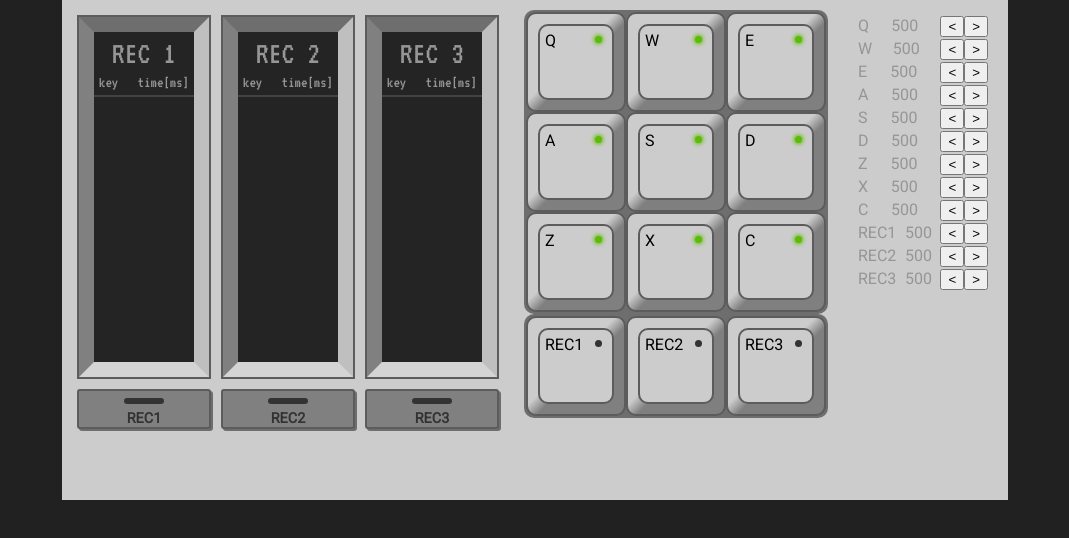
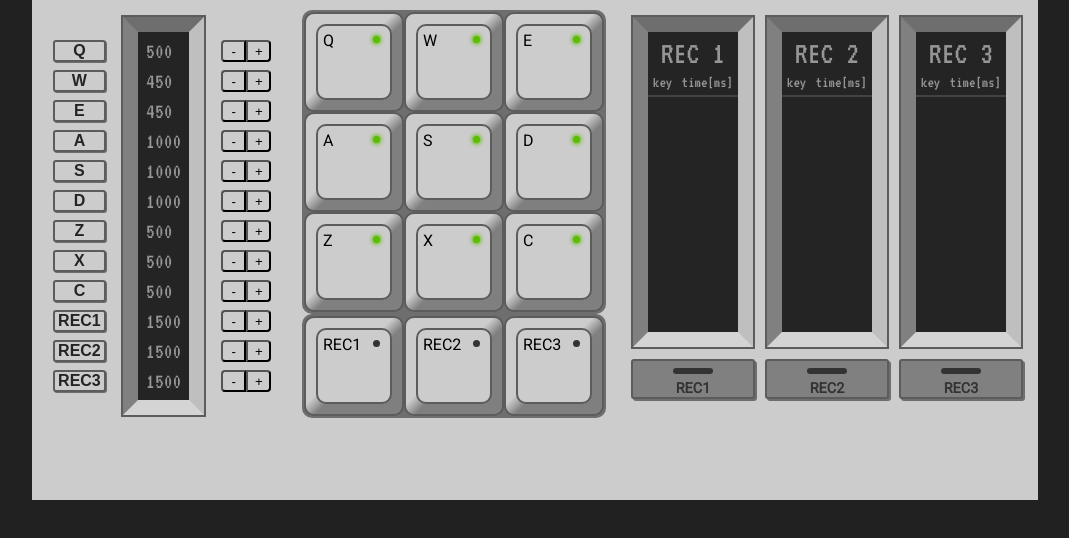
Before and after one commit to christianambukita/drum-pad-simulator, a React (Create React App) app: page / in a window 1280 px wide. Shown: the top 538 px of the page, without its empty margins (105-1174 px from the left). Built offline with nearby package versions, Linux system fonts and the light colour scheme.

Commit message:
Add interval controls retroo styling

```diff
--- a/src/components/App.js
+++ b/src/components/App.js
@@ -18,14 +18,15 @@ function App() {
         </div>
         <div className="bottom-section">
           <div className="section-container">
-            <RecBoard />
+            <LoopIntervals />
           </div>
           <div className="section-container">
             <DrumPads setDisplay={setDisplay}/>
             <RecordPads />
           </div>
+
           <div className="section-container">
-            <LoopIntervals />
+            <RecBoard />
           </div>
         </div>
 
--- a/src/components/LoopIntervals.js
+++ b/src/components/LoopIntervals.js
@@ -5,6 +5,7 @@ import modeActionCreator from '../actions/controlActionCreator'
 import {REC_MODE, ONGOING_MODE, INTER_INCREMENT, INTER_DECREMENT} from '../actions/actionTypes'
 import "../css/DrumPads.css"
 import "../css/LoopIntervals.css"
+import "../css/v-display.css"
 import  interActionCreator from '../actions/interActionCreator'
 
 const mapStateToProps = (state) => ({
@@ -18,7 +19,7 @@ const mapDispatchToProps = (dispatch) => {
       changeRecMode: (key) => {
         dispatch(modeActionCreator(key, REC_MODE))
       },
-      changeOngoingMode: (key) => {
+      toggleOngoingMode: (key) => {
           dispatch(modeActionCreator(key, ONGOING_MODE))
       },
       incrementInterval: (key) => {
@@ -45,7 +46,7 @@ function objectToControlButtons(object, callback, initClassName){
 
 
 
-function LoopIntervals({changeOngoingMode, incrementInterval, decrementInterval, recMode, onGoingPads, intervals, }){
+function LoopIntervals({toggleOngoingMode, incrementInterval, decrementInterval, recMode, onGoingPads, intervals, }){
 
     let audioPads = {...audioKeys};
     Object.keys(audioKeys).forEach(key => audioPads[key] = {name: key});
@@ -58,7 +59,7 @@ function LoopIntervals({changeOngoingMode, incrementInterval, decrementInterval,
     >
         <div className="space-between">
             <div className='inter-button'>{key.toUpperCase()}</div>
-            <div className="inter-display">{intervals[key]}</div>
+            <div className="inter-display flex-container">{intervals[key]}</div>
             <div className="inter-control-container">
                 <button onClick={() => decrementInterval(key)}>{'<'}</button>
                 <button onClick={() => incrementInterval(key)}>{'>'}</button>
@@ -69,10 +70,45 @@ function LoopIntervals({changeOngoingMode, incrementInterval, decrementInterval,
 
     return(
         <div className="loop-container">
-            <div className='interval-container'>
-                <ul id="interval-list">
-                {onGoingControls}
-                </ul>
+            <div className='interval-container flex-container'>
+                <div className="btn-container flex-container">
+                    {
+                        Object.keys(onGoingPads).map(key =>
+                            <button
+                                className={'inter-button' + (onGoingPads[key] ? ' active' : '')}
+                                key={`inter-btn-${key}`}
+                                onClick={() => toggleOngoingMode(key)}
+                                >
+                                {key.toUpperCase()}
+                            </button>
+                        )
+                    }
+                </div>
+                <div className="v-display-border display-margin">
+                    <div className="inter-display flex-container v-display-shadow">
+                    {
+                        Object.keys(intervals).map(key =>
+                            <div
+                                className="display-elem"
+                                key={`inter-display-${key}`}
+                                onClick={() => toggleOngoingMode(key)}
+                                >
+                                {intervals[key]}
+                            </div>
+                        )
+                    }
+                    </div>
+                </div>
+                <div className="ctrl-section-container flex-container">
+                    {
+                        Object.keys(intervals).map(key =>
+                            <div className="ctrl-btn-container" key={`inter-control-${key}`}>
+                                <button className="ctrl-btn" onClick={() => decrementInterval(key)}>-</button>
+                                <button className="ctrl-btn"onClick={()=> incrementInterval(key)} >+</button>
+                            </div>
+                        )
+                    }
+                </div>
             </div>
         </div>
     )
--- a/src/components/RecBoard.js
+++ b/src/components/RecBoard.js
@@ -4,6 +4,7 @@ import modeActionCreator from '../actions/controlActionCreator'
 import {REC_MODE} from '../actions/actionTypes'
 import styleBender from '../utils'
 import '../css/RecBoard.css'
+import '../css/v-display.css'
 
 
 const styleClasses = {
@@ -47,9 +48,8 @@ function RecBoard({records, recMode, changeRecMode, recPlaying}) {
                 {
                     Object.keys(records).map(key =>
                         <div className="rec-column-container" key={`${key}-list`}>
-                            <div className="rec-display-border" >
-                                <div className="rec-display-shadow" >
-                                    <div className='list-container' >
+                            <div className="v-display-border" >
+                                <div className='list-container v-display-shadow' >
                                     <p className="record-list-name" >{key.toUpperCase().replace(/(\d)/, "  $1")}</p>
                                     <div className="space-between list-description">
                                         <div>
@@ -74,7 +74,7 @@ function RecBoard({records, recMode, changeRecMode, recPlaying}) {
                                         )}
                                     </ul>
                                 </div>
-                                </div>
+
                             </div>
 
                             <div className="rec-btn-container flex-container">
--- a/src/css/DrumPads.css
+++ b/src/css/DrumPads.css
@@ -41,8 +41,8 @@
 }
 
 .pad-diode{
-  background: var(--btn-diode-inactive);
-  box-shadow: 0 0 4px 1px var(--btn-diode-inactive);
+  background: var(--diode-inactive);
+  box-shadow: 0 0 4px 1px var(--diode-inactive);
   width: 7px;
   height: 7px;
   border-radius: 50%;
@@ -50,8 +50,8 @@
 }
 
 .pad-playing .pad-diode{
-  background: var(--btn-diode-active);
-  box-shadow: 0 0 4px 1px var(--btn-diode-active);
+  background: var(--diode-active);
+  box-shadow: 0 0 4px 1px var(--diode-active);
 }
 
 .pad-disabled .pad-diode{
--- a/src/css/LoopIntervals.css
+++ b/src/css/LoopIntervals.css
@@ -1,21 +1,68 @@
 .interval-container{
-    width: 150px;
-  }
+    width: 240px;
+    padding-inline: 20px;
+}
 
-  .rec-pad{
-    background-color: rgb(244, 220, 0) !important;
-  }
+.inter-display{
+  font-family: "VT323", monospace;
+  box-sizing: content-box;
+  background: var(--retro-display);
+  width: 4ch;
+  padding: 4px 8px;
+  font-size: 22px;
+  align-items: flex-start;
+}
 
-  .rec-pad-inactive{
-    background-color: rgb(17, 80, 40) !important;
-  }
+.display-margin{
+  margin-inline: 15px;
+}
 
-  .control-pad-inactive{
-    background-color: rgb(33,33,33) !important;
-    border: 1px solid rgb(100,100,100) !important;
-  }
+.btn-container,
+.inter-display,
+.ctrl-section-container{
+  flex-direction: column;
+}
 
-  .control-pad-active{
-    background-color: rgb(33,33,33) !important;
-    border: 1px solid rgb(244, 220, 0) !important;
-  }
+.display-elem,
+.inter-button,
+.ctrl-btn-container {
+	display: flex;
+	justify-content: center;
+	align-items: center;
+	height: 22px;
+	margin-block: 4px;
+}
+
+.ctrl-btn {
+	width: 25px;
+	height: 100%;
+  border-radius: 4px;
+  background: var(--retro-main);
+}
+.ctrl-btn:nth-child(1) {
+  border-top-right-radius: 0;
+  border-bottom-right-radius: 0;
+}
+.ctrl-btn:nth-child(2) {
+  border-top-left-radius: 0;
+  border-bottom-left-radius: 0;
+}
+.inter-button {
+	-webkit-appearance: none;
+	border: 2px solid var(--retro-border);
+	background: var(--retro-main);
+	font-size: 1em;
+	font-weight: 600 !important;
+	padding: 4px;
+	width: 6ch;
+	border-radius: 3px;
+	color: var(--retro-display);
+	box-shadow: 1px 1px var(--retro-shadow-0);
+}
+
+.active {
+	color: var(--diode-active);
+	text-shadow: 0 0 4px var(--diode-active-shadow);
+	box-shadow: none;
+	transform: scale(0.99);
+}
--- a/src/css/RecBoard.css
+++ b/src/css/RecBoard.css
@@ -1,19 +1,6 @@
 @import url('https://fonts.googleapis.com/css2?family=VT323&display=swap');
 
-:root{
-    --retro-main: rgb(204, 204, 204);
-    --retro-shadow-0: hsl(0, 0%, 43%);
-    --retro-shadow-1: hsl(0, 0%, 50%);
-    --retro-shadow-2: hsl(0, 0%, 75%);
-    --retro-shadow-3: hsl(0, 0%, 83%);
-    --retro-display:  hsl(0, 0%, 14%);
-    --retro-border:  hsl(0, 0%, 36%);
-    --btn-diode-active: hsl(39, 100%, 50%);
-    --list-item-active: hsl(39, 75%, 50%);
-    --btn-diode-inactive: hsl(91, 100%, 37%);
-    --btn-color-1: hsl(0, 0%, 50%);
-    --diode-disabled: hsl(0, 0%, 20%);
-}
+
 
 
 #rec-board{
@@ -30,7 +17,7 @@
     font-family: "VT323", monospace;
     display: flex;
     flex-direction: column;
-    width: 100px;
+    width: 120px;
     height: 330px;
     padding:0px;
     background-color: var(--retro-display);
@@ -46,7 +33,7 @@
 
 .list-item-playing{
     background-color: var(--list-item-active);
-    box-shadow: 0 0 1px 2px var(--btn-diode-active);
+    box-shadow: 0 0 1px 2px var(--diode-active);
     color: black;
     z-index: 10;
 }
@@ -79,22 +66,6 @@
     background-color: rgb(204, 204, 204);
 }
 
-.rec-display-shadow{
-    box-sizing: border-box;
-	display: flex;
-	justify-content: center;
-	align-items: center;
-	border-top: 15px solid var(--retro-shadow-0);
-	border-left: 15px solid var(--retro-shadow-1);
-	border-right: 15px solid var(--retro-shadow-2);
-	border-bottom: 15px solid var(--retro-shadow-3);
-}
-
-.rec-display-border{
-    border: 2px solid var(--retro-border);
-    margin: 5px;
-}
-
 .rec-btn-container{
     width: 100%;
     height: 50px;
@@ -113,17 +84,17 @@
 }
 
 .rec-btn-active > .rec-btn-diode {
-	background: var(--btn-diode-active);
-    box-shadow: 0px 0px 2px 1px var(--btn-diode-active);
+	background: var(--diode-active);
+    box-shadow: 0px 0px 3px 1px var(--diode-active-shadow);
 }
 .rec-btn-active > .rec-btn-label{
-    text-shadow: 0px 0px 2px var(--btn-diode-active);
+    text-shadow: 0px 0px 4px var(--diode-active-shadow);
 }
 
 .rec-btn-active {
 	box-shadow: none !important;
 	transform: scale(0.98) !important;
-    color:  var(--btn-diode-active) !important;
+    color:  var(--diode-active) !important;
 }
 
 .rec-btn:hover{
--- /dev/null
+++ b/src/css/v-display.css
@@ -0,0 +1,12 @@
+.v-display-shadow{
+
+	border-top: 15px solid var(--retro-shadow-0);
+	border-left: 15px solid var(--retro-shadow-1);
+	border-right: 15px solid var(--retro-shadow-2);
+	border-bottom: 15px solid var(--retro-shadow-3);
+}
+
+.v-display-border{
+    border: 2px solid var(--retro-border);
+    margin: 5px;
+}
--- a/src/index.css
+++ b/src/index.css
@@ -1,3 +1,19 @@
+:root{
+  --retro-main: rgb(204, 204, 204);
+  --retro-shadow-0: hsl(0, 0%, 43%);
+  --retro-shadow-1: hsl(0, 0%, 50%);
+  --retro-shadow-2: hsl(0, 0%, 75%);
+  --retro-shadow-3: hsl(0, 0%, 83%);
+  --retro-display:  hsl(0, 0%, 14%);
+  --retro-border:  hsl(0, 0%, 36%);
+  --diode-active: hsl(39, 100%, 75%);
+  --diode-active-shadow: hsl(30, 100%, 50%);
+  --list-item-active: hsl(39, 75%, 50%);
+  --diode-inactive: hsl(91, 100%, 37%);
+  --btn-color-1: hsl(0, 0%, 50%);
+  --diode-disabled: hsl(0, 0%, 20%);
+}
+
 body {
   margin: 0;
   font-family: -apple-system, BlinkMacSystemFont, 'Segoe UI', 'Roboto', 'Oxygen',
--- a/src/reducers/intervalReducer.js
+++ b/src/reducers/intervalReducer.js
@@ -2,17 +2,17 @@ import {INTER_INCREMENT, INTER_DECREMENT} from '../actions/actionTypes'
 
 const initialState = {
     q: 500,
-    w: 500,
-    e: 500,
-    a: 500,
-    s: 500,
-    d: 500,
+    w: 450,
+    e: 450,
+    a: 1000,
+    s: 1000,
+    d: 1000,
     z: 500,
     x: 500,
     c: 500,
-    rec1: 500,
-    rec2: 500,
-    rec3: 500
+    rec1: 1500,
+    rec2: 1500,
+    rec3: 1500
 };
 
 function intervalReducer(state = initialState, action){
@@ -21,11 +21,12 @@ function intervalReducer(state = initialState, action){
             const incKey = action.payload.key;
             const incInterState = state[incKey];
             if(incInterState < 1500 ) return {...state, [incKey]: incInterState + 50};
-            break;
+            return state;
         case INTER_DECREMENT:
             const decKey = action.payload.key;
             const decInterState = state[decKey];
             if(decInterState > 0 ) return {...state, [decKey]: decInterState - 50};
+            return state;
         default:
             return state
     }
```
Also changed, not shown: src/components/RecordPads.js (+2 -7 lines). Lines whose indentation alone changed are shown as unchanged.
